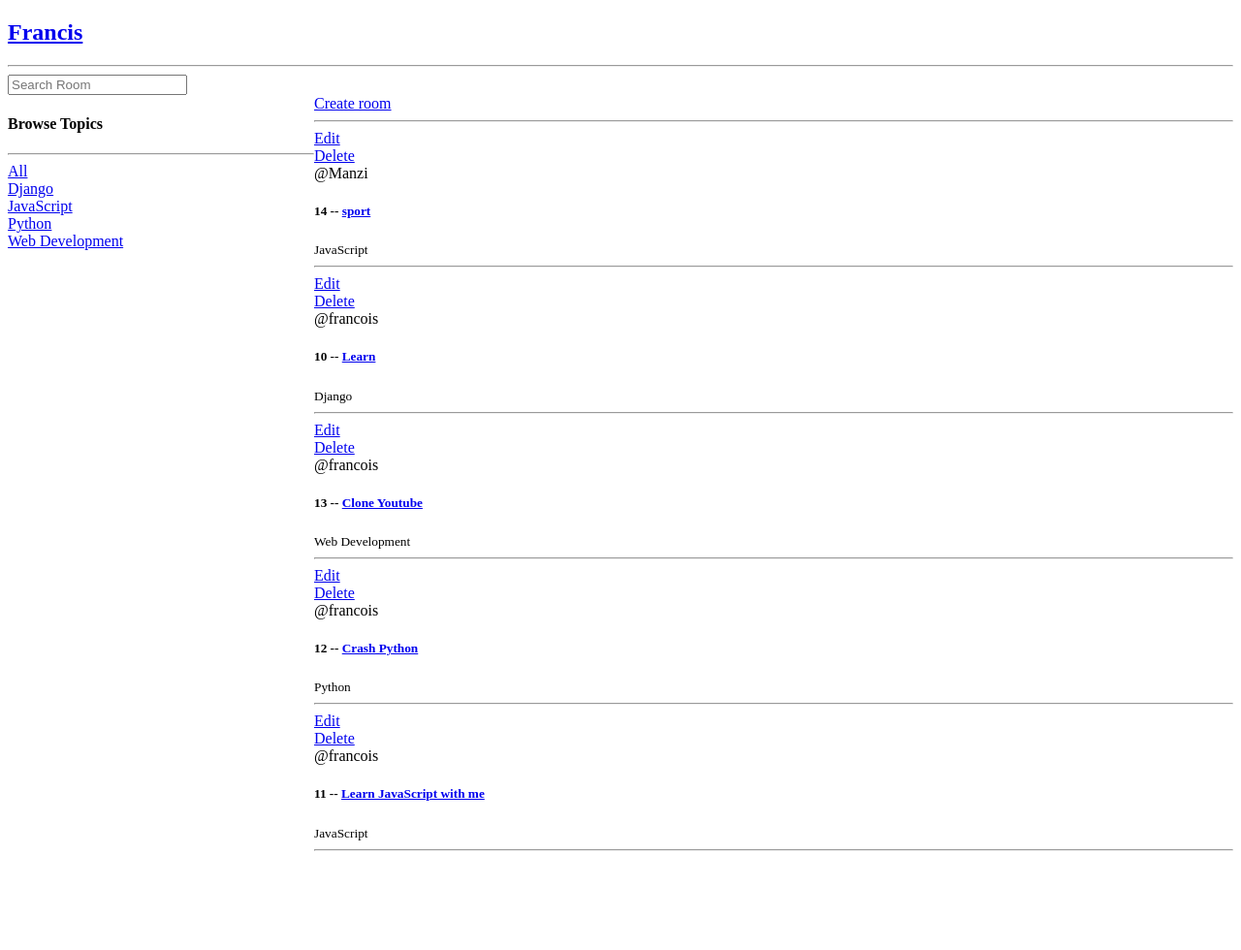
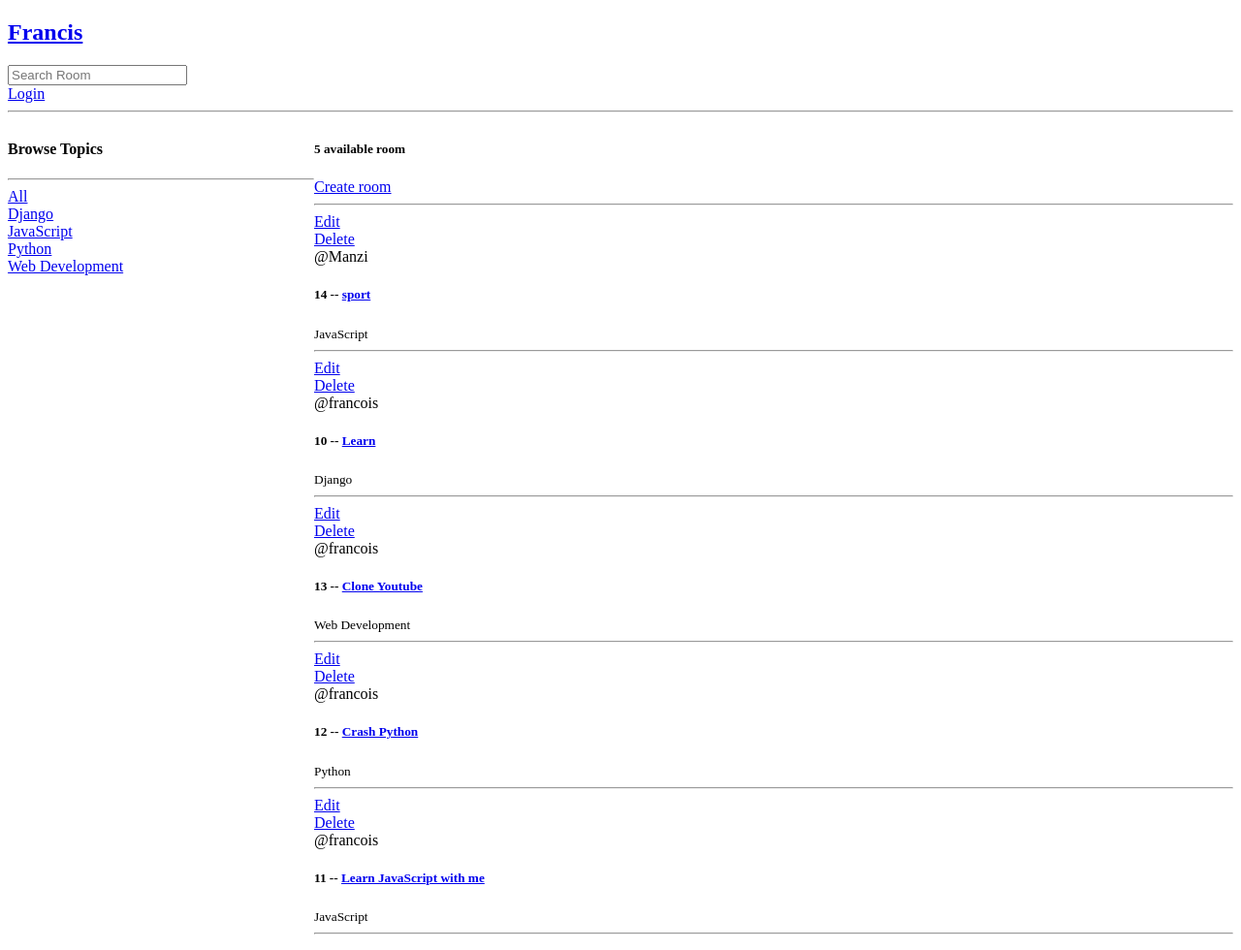
Before and after one commit to aime-franco/Django-self-teaching, a Django app: page / in a window 1280 px wide. Shown: the whole page at 97% size. Before the commit the page ends 878 px from the top, so only its background shows below. Run offline with Django 4.2, Linux system fonts and the light colour scheme; data comes from the database, SQL or seed files in the repository; both versions use the stored data as it was after the commit.

Commit message:
update my work

```diff
--- a/front/templates/front/home.html
+++ b/front/templates/front/home.html
@@ -9,6 +9,7 @@
 </style>
 <div class="home-container">
     <div>
+        <a href=""></a>
         <h4>Browse Topics</h4>
         <hr>
         <div>
@@ -23,6 +24,7 @@
     </div>
 
     <div>
+        <h5>{{count_room}} available room</h5>
         <a href="{%url 'create-room'%}">Create room</a>
         <hr>
         <div>
--- a/front/urls.py
+++ b/front/urls.py
@@ -3,6 +3,8 @@ from django.urls import path
 from . import views
 
 urlpatterns = [
+    path('login/', views.login_page, name='login'),
+    path('logout/', views.logout_user, name='logout'),
     path('', views.home, name='home'),
     path('room/<str:pk>/', views.room, name='room'),
     path('create_room/', views.create_room, name='create-room'),
--- a/front/views.py
+++ b/front/views.py
@@ -1,27 +1,54 @@
 from django.db.models import Q
+from django.contrib.auth.decorators import login_required
 from django.shortcuts import render, redirect
 from .models import Room, Topic
-
-
+from django.contrib.auth import authenticate, login, logout
+from django.contrib.auth.models import User
+from django.contrib import messages
 from .forms import RoomForm
 # Create your views here.
+def login_page(request):
+    if request.method == 'POST':
+        username = request.POST.get('username')
+        password = request.POST.get('password')
+
+        try:
+            user = User.objects.get(username=username)
+        except:
+            messages.error(request, 'User doesn\'t exist')
+
+        user = authenticate(request, username=username, password=password)
+
+        if user is not None:
+            login(request, user)
+            return redirect('home')
+        else:
+            messages.error(request, 'username OR password is invalid')
+    content = {}
+    return render(request, 'front/login_register.html', content)
+
+def logout_user(request):
+    logout(request)
+    return redirect('login')
+
 
 def home(request):
     q = request.GET.get('p') if request.GET.get('p') != None else ''
-    rooms = Room.objects.filter(Q(topic__name__icontains=q) &
-    Q(name__icontains=q) |
-    Q(description__icontains=q) |
-    Q(description__icontains=q)
+    rooms = Room.objects.filter(Q(topic__name__icontains=q) |
+    Q(name__icontains=q)
     )
     topics = Topic.objects.all()
-    context = {'rooms': rooms, 'topics': topics}
+    count_room = rooms.count() # count the number of rooms the topic
+    context = {'rooms': rooms, 'topics': topics, 'count_room': count_room}
     return render(request, 'front/home.html', context)
 
+@login_required(login_url='login')
 def room(request, pk):
     room = Room.objects.get(id=pk)
     context = {'room': room}
     return render(request, 'front/room.html', context)
 
+@login_required(login_url='login')
 def create_room(request):
     form = RoomForm()
     if request.method == 'POST':
@@ -33,6 +60,7 @@ def create_room(request):
     context = {'form': form}
     return render(request, 'front/room_form.html', context)
 
+@login_required(login_url='login')
 def update_room(request, pk):
     room = Room.objects.get(id=pk)
     form = RoomForm(instance=room)
@@ -44,6 +72,8 @@ def update_room(request, pk):
     content = {'form': form}
     return render(request, 'front/room_form.html', content)
 
+
+@login_required(login_url='login')
 def delete_room(request, pk):
     room = Room.objects.get(id=pk)
 
--- a/templates/main.html
+++ b/templates/main.html
@@ -8,6 +8,11 @@
 <body>
     {% include 'nav.html' %}
 
+    {% if messages %}
+        {% for message in messages %}
+        <h5>{{message}}</h5>
+        {% endfor %}
+    {% endif %}
     {% block content %}
 
     {% endblock %}
--- a/templates/nav.html
+++ b/templates/nav.html
@@ -1,5 +1,18 @@
 <h2><a href="/">Francis</a></h2>
+<div>
+    <form method="GET", action="{% url 'home' %}">
+        <input type="text" name="p" placeholder="Search Room">
+    </form>
+
+</div>
+
+<div>
+    <!-- <a href="{% url 'login' %}">Login</a> -->
+    {% if request.user.is_authenticated %}
+        <a href="{% url 'logout' %}">Logout</a>
+    {% else %}
+        <a href="{% url 'home' %}">Login</a>
+    {% endif %}
+</div>
+
 <hr>
-<form method="GET", action="{% url 'home' %}">
-    <input type="text" name="p" placeholder="Search Room">
-</form>
```
Also changed, not shown: front/templates/front/login_register.html (added, +12 -0 lines), db.sqlite3.
